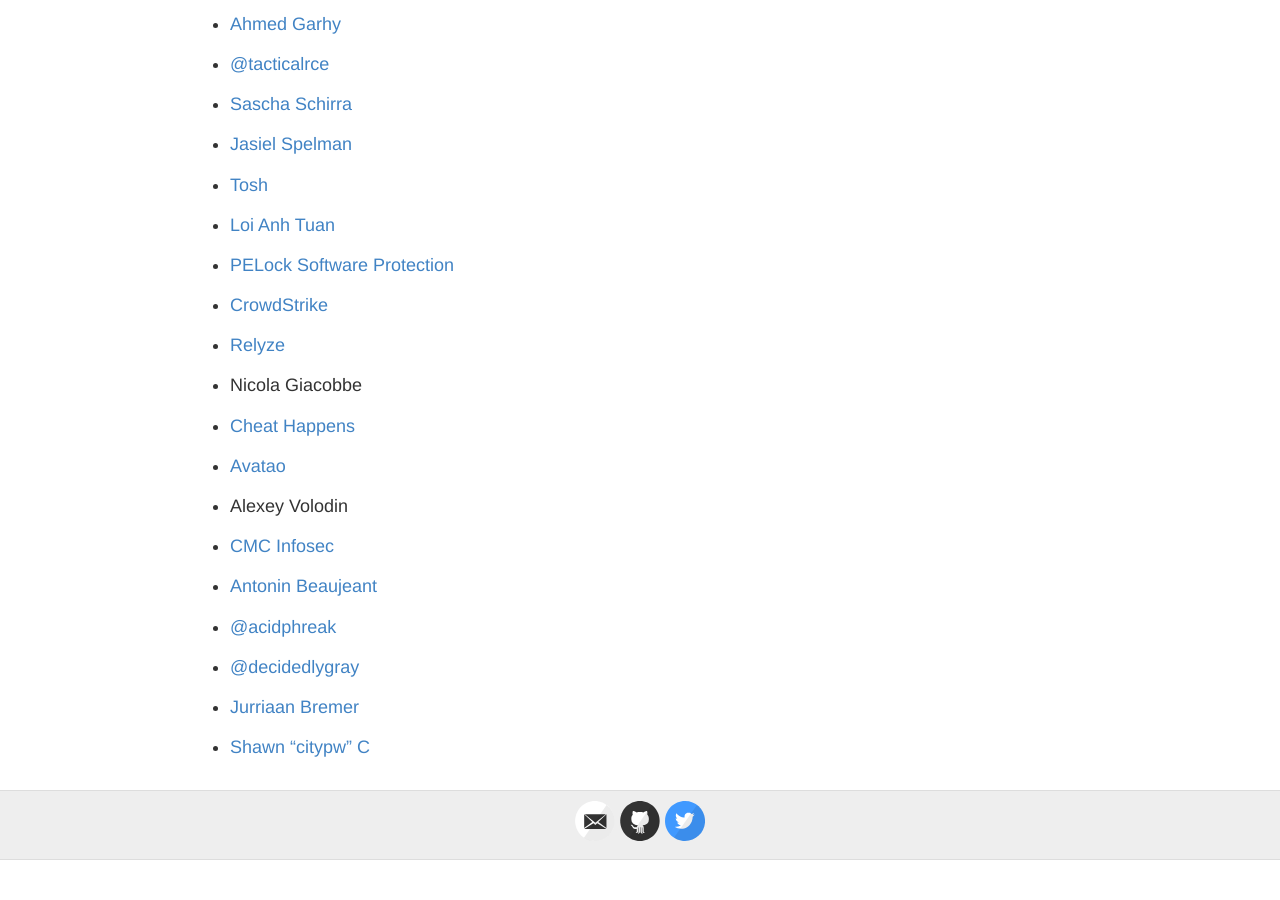
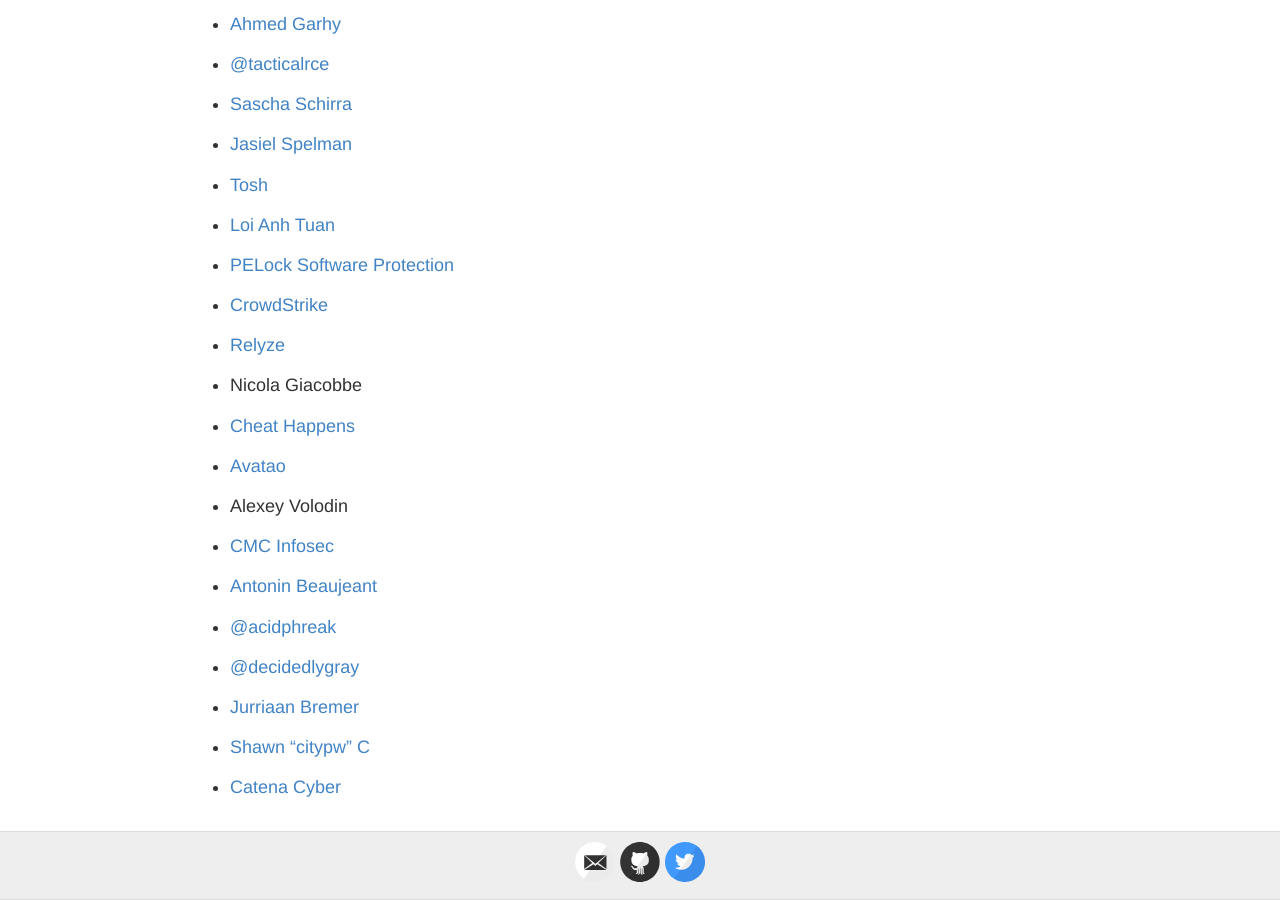
Before and after one commit to capstone-engine/capstone-engine.github.io, a Jekyll site: the page built from donate.md, in a window 1280 px wide and 900 px high, scrolled down 792 px. Built offline with Jekyll 4.4.1, drawn with Linux system fonts in a browser that asks for light colours; before the commit the page ends 1652 px from its top, so only the background shows below that.

Commit message:
Update donate.md

```diff
--- a/donate.md
+++ b/donate.md
@@ -73,3 +73,5 @@
 - [Jurriaan Bremer](https://twitter.com/skier_t)
 
 - [Shawn "citypw" C](https://twitter.com/citypw)
+
+- [Catena Cyber](https://catenacyber.fr)
```
